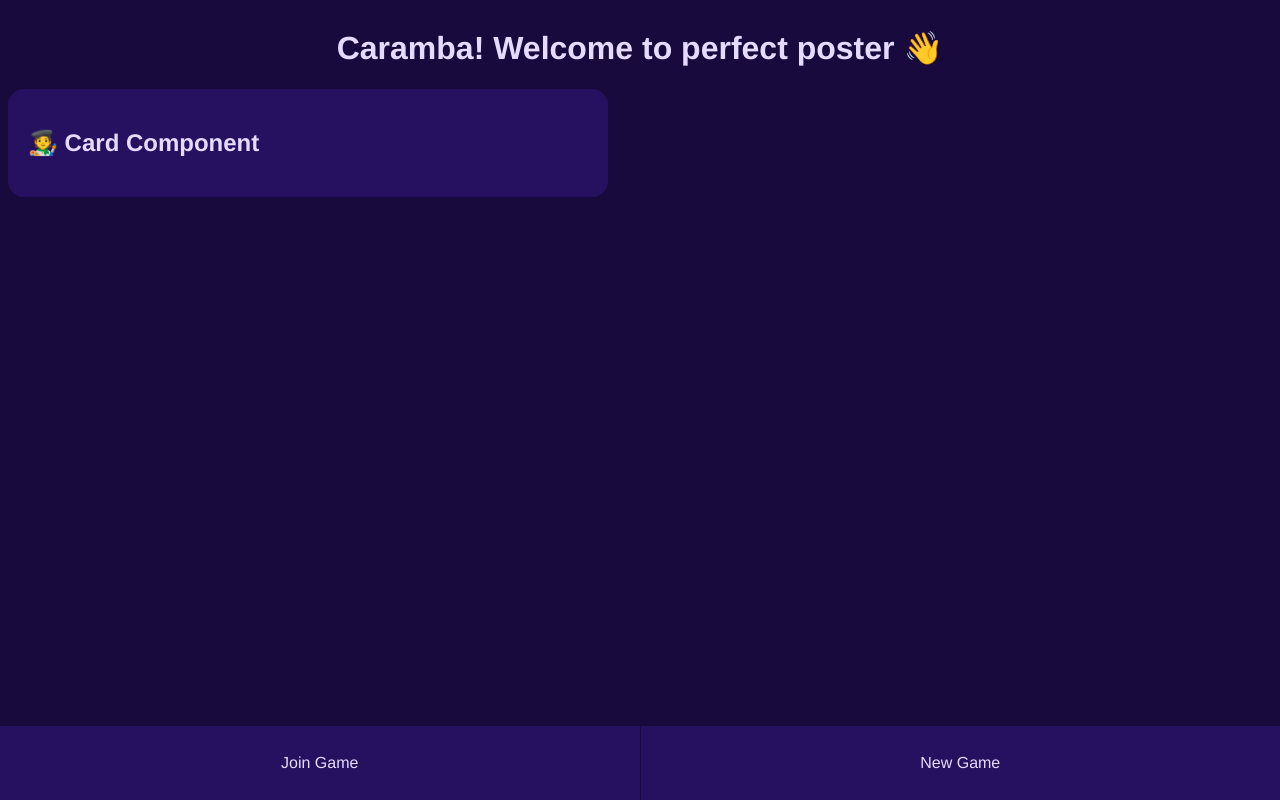
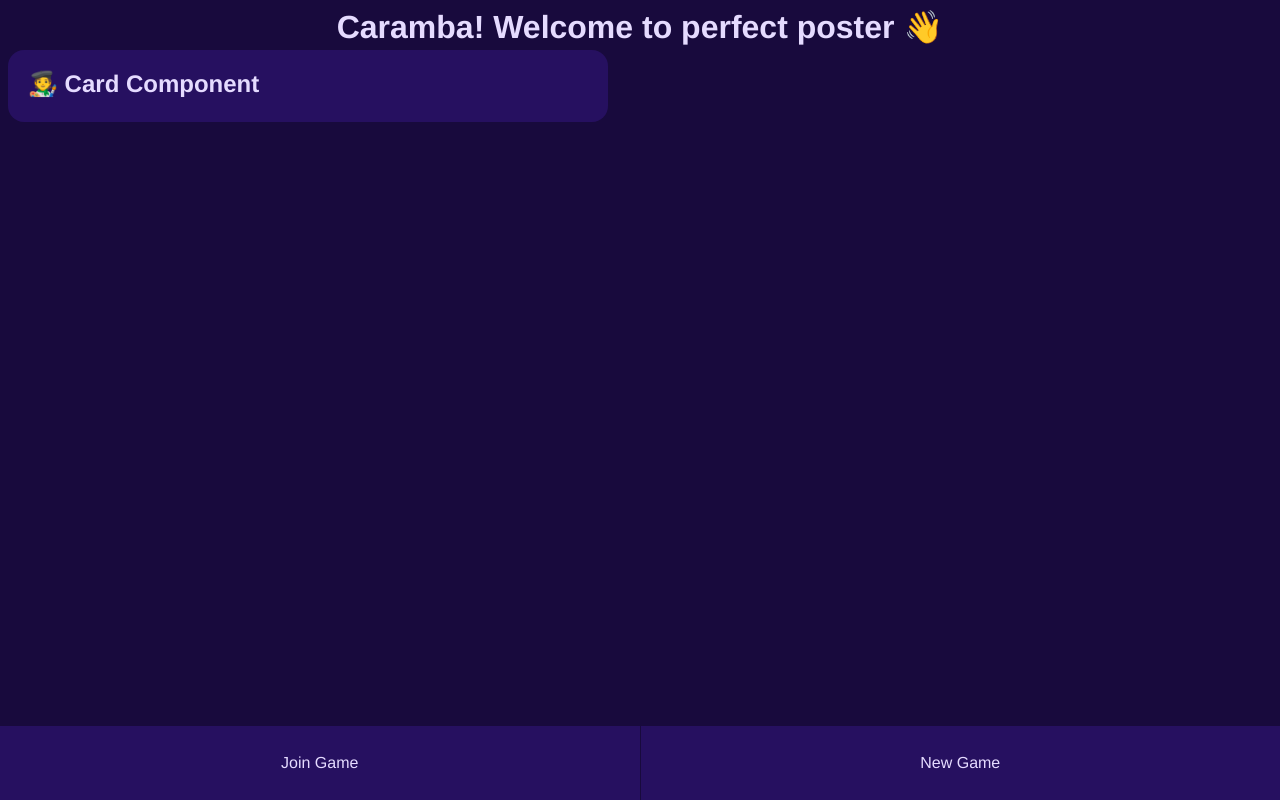
Before and after one commit to lukaskoeller/perfect-poster, a Vue app in the folder app/: page / in a window 1280 px wide. Built offline with nearby package versions, Linux system fonts and the light colour scheme.

Commit message:
style(App): new variables and headings

```diff
--- a/app/src/App.vue
+++ b/app/src/App.vue
@@ -19,7 +19,8 @@
   --primary-color-lighten-7: hsl(256, 71%, 42%);
   --secondary-color: hsl(223, 80%, 39%);
   --highlight-color: hsl(22, 100%, 43%);
-  --text-color: hsl(256, 100%, 93%);
+  --light-color: hsl(256, 100%, 93%);
+  --text-color: var(--light-color);
 
   /* Spacing */
   --base-spacing: 4px;
@@ -37,6 +38,7 @@
   /* Radii */
   --card-radius: calc(var(--base-spacing) * 4);
   --input-radius: calc(var(--base-spacing) * 4);
+  --button-radius: calc(var(--base-spacing) * 4);
 
   /* Font Families */
   --font-family-base: Avenir, Helvetica, Arial, sans-serif;
@@ -44,12 +46,16 @@
   /* Font Sizes */
   --base-font-size: 16px;
   --input-font-size: 20px;
+  --button-font-size: 20px;
 
   /* Font Weights */
   --font-weight-light: 300;
   --font-weight-normal: 400;
   --font-weight-medium: 500;
   --font-weight-bold: 600;
+
+  /* Transitions */
+  --transition: 0.25s ease;
 }
 
 html {
@@ -79,7 +85,13 @@ body {
   padding: var(--spacing-2);
 }
 
+/* Light Theme */
 /* [data-theme="light"] {
 
 } */
+
+h1, h2, h3, h4, h5, h6 {
+  margin: 0;
+  margin-bottom: var(--spacing-1);
+}
 </style>
```
